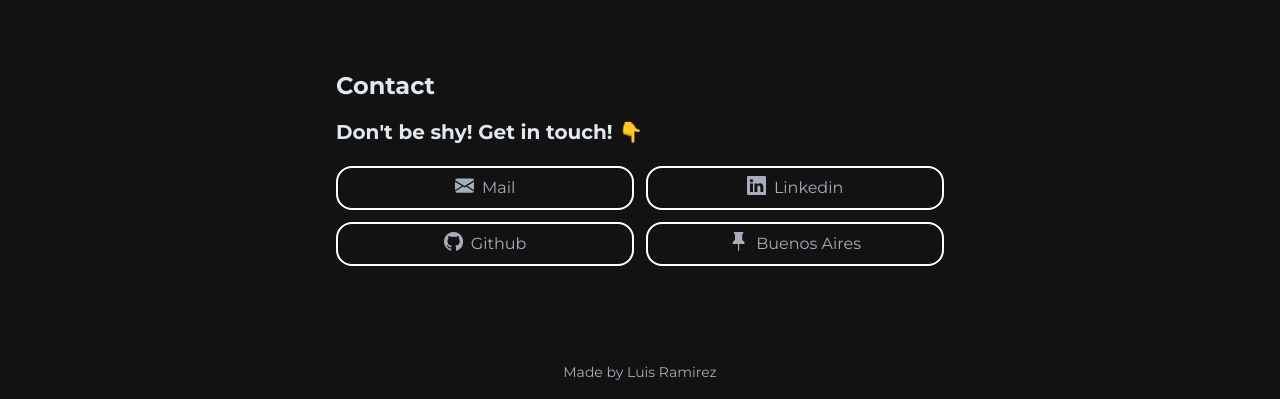
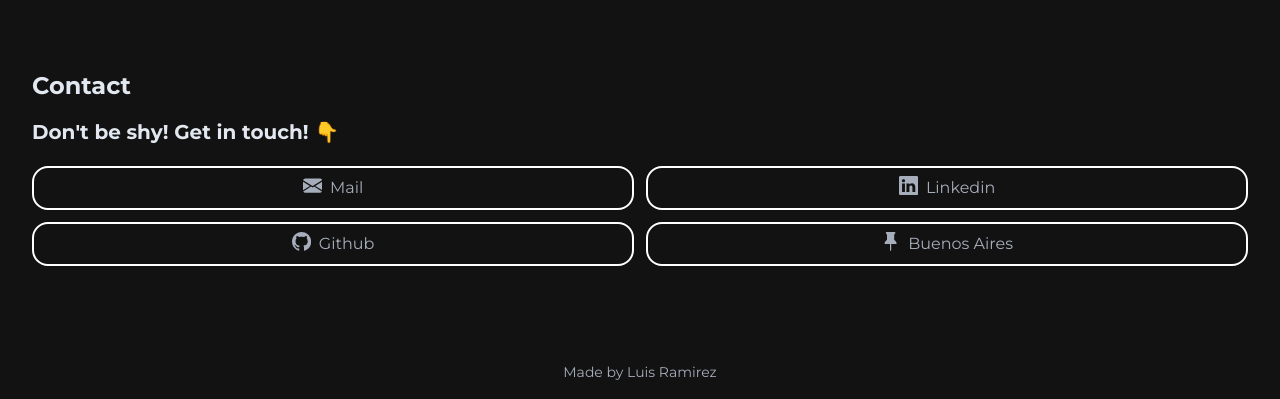
Before and after one commit to Louisit0/Portfolio, a React (Vite) app: page / in a window 1280 px wide. Shown: the part 2553-2952 px from the top of the page. Built offline with nearby package versions, Linux system fonts and the light colour scheme.

Commit message:
now w-full

```diff
--- a/src/components/Contact.jsx
+++ b/src/components/Contact.jsx
@@ -10,7 +10,7 @@ import {
 
 const Contact = () => {
   return (
-    <section id="Contact" className="flex flex-col md:w-1/2 mx-auto pb-5">
+    <section id="Contact" className="flex flex-col pb-5">
       <div className="flex flex-row">
         <h2 className="text-2xl text-slate-200 font-bold">Contact</h2>
       </div>
```
